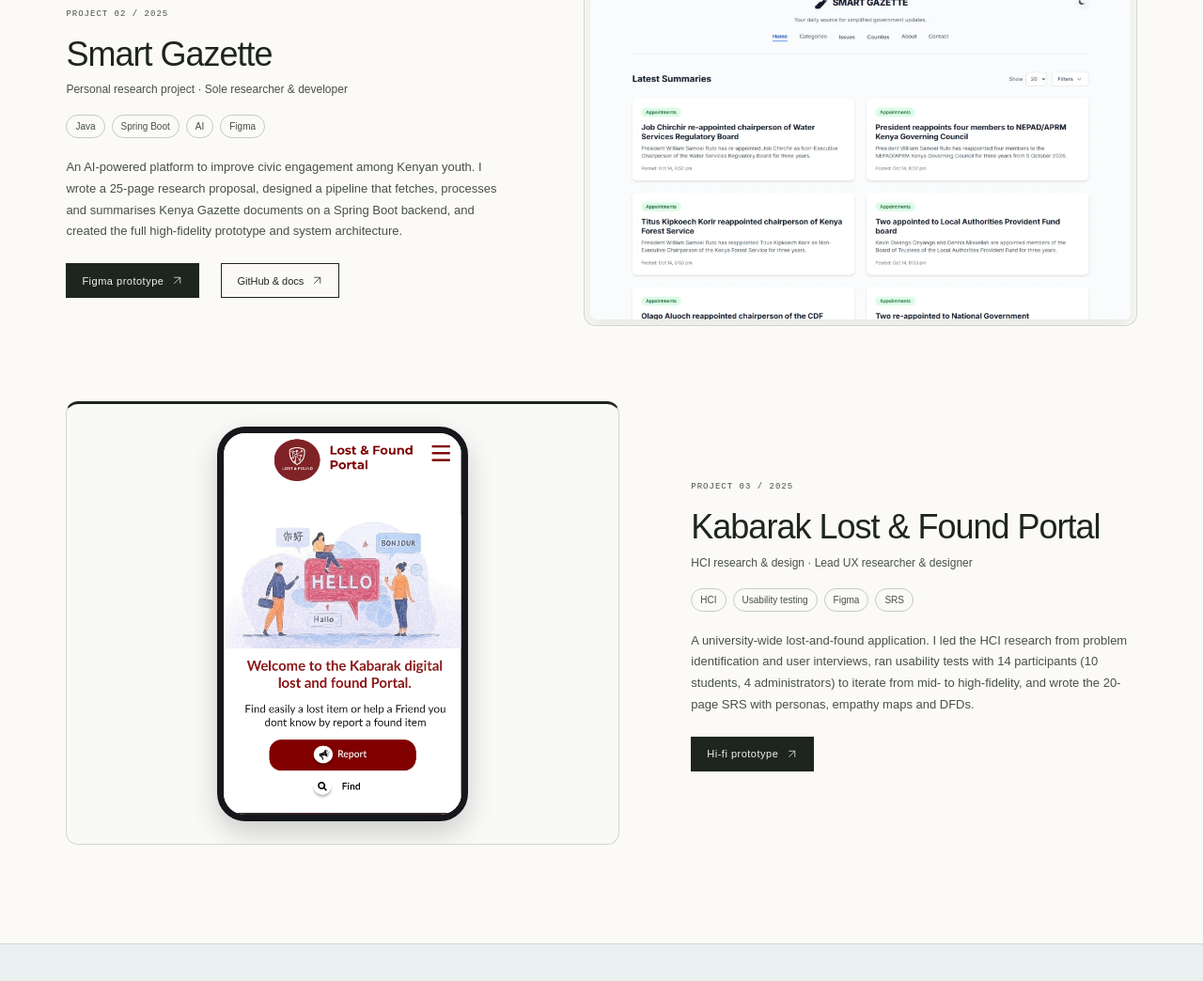
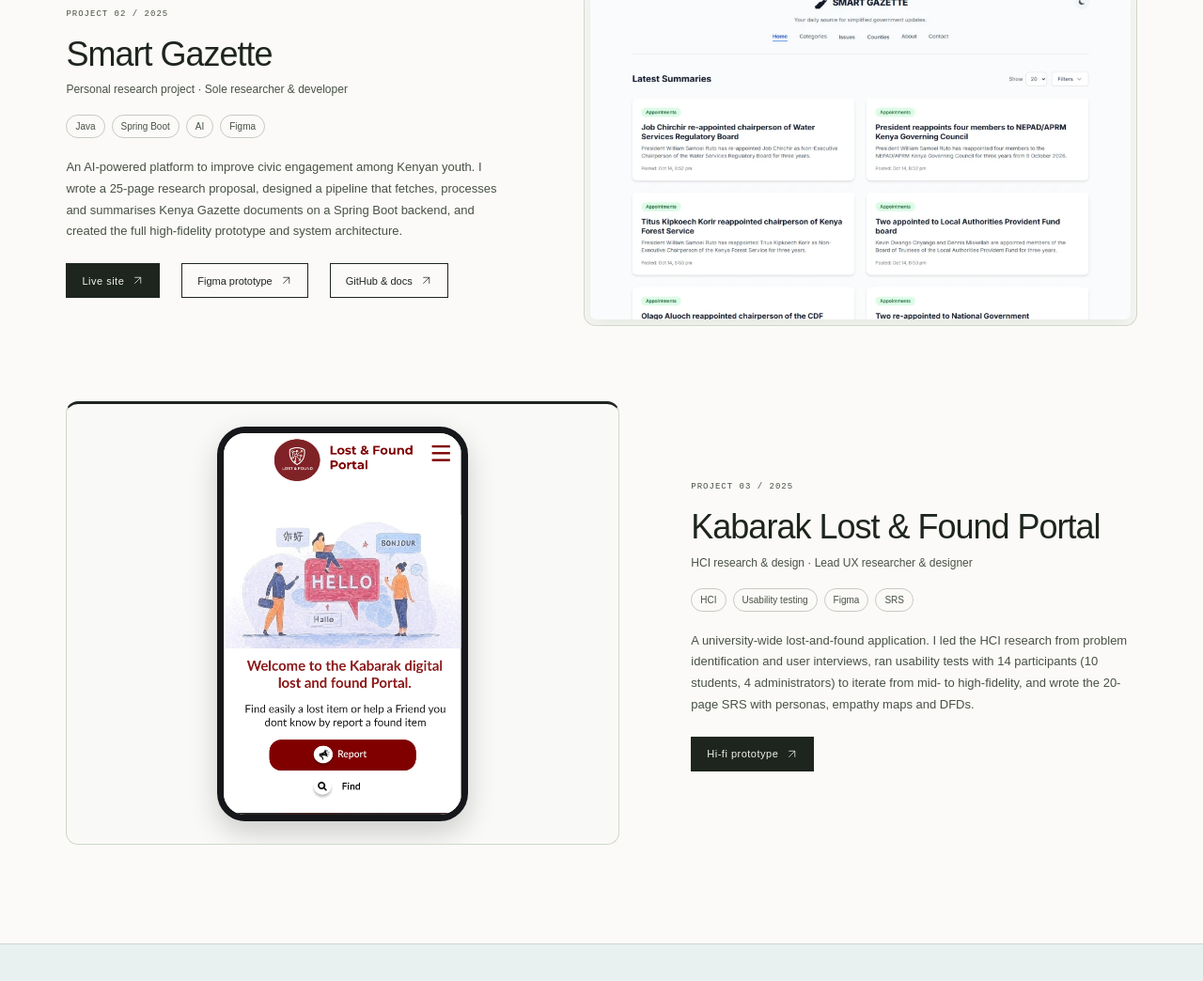
Before and after one commit to Btsolo/Portfolio, a plain HTML site: page index.html in a window 1280 px wide. Shown: the part 3495-4539 px from the top of the page at 94% size. Drawn offline with Linux system fonts and the light colour scheme.

Commit message:
Smart Gazette live site link
Co-Authored-By: Claude Opus 5.5 <noreply@anthropic.com>

```diff
--- a/index.html
+++ b/index.html
@@ -163,7 +163,7 @@
                 <p class="project-category">Personal research project · Sole researcher & developer</p>
                 <ul class="project-tags"><li>Java</li><li>Spring Boot</li><li>AI</li><li>Figma</li></ul>
                 <p class="project-description">An AI-powered platform to improve civic engagement among Kenyan youth. I wrote a 25-page research proposal, designed a pipeline that fetches, processes and summarises Kenya Gazette documents on a Spring Boot backend, and created the full high-fidelity prototype and system architecture.</p>
-                <div class="project-actions"><a class="project-action" href="https://www.figma.com/design/7Q4b29uCzQtR5xLLvNnb5e/Smart-Gazette" target="_blank" rel="noopener">Figma prototype <svg viewBox="0 0 24 24" fill="none" stroke="currentColor" stroke-width="1.4" aria-hidden="true"><path d="M6 18 18 6M6 6h12v12"/></svg></a><a class="source-action" href="https://github.com/Btsolo/Smart-Gazette" target="_blank" rel="noopener">GitHub & docs <svg viewBox="0 0 24 24" fill="none" stroke="currentColor" stroke-width="1.4" aria-hidden="true"><path d="M6 18 18 6M6 6h12v12"/></svg></a></div>
+                <div class="project-actions"><a class="project-action" href="https://smartgazette.co.ke/" target="_blank" rel="noopener">Live site <svg viewBox="0 0 24 24" fill="none" stroke="currentColor" stroke-width="1.4" aria-hidden="true"><path d="M6 18 18 6M6 6h12v12"/></svg></a><a class="source-action" href="https://www.figma.com/design/7Q4b29uCzQtR5xLLvNnb5e/Smart-Gazette" target="_blank" rel="noopener">Figma prototype <svg viewBox="0 0 24 24" fill="none" stroke="currentColor" stroke-width="1.4" aria-hidden="true"><path d="M6 18 18 6M6 6h12v12"/></svg></a><a class="source-action" href="https://github.com/Btsolo/Smart-Gazette" target="_blank" rel="noopener">GitHub & docs <svg viewBox="0 0 24 24" fill="none" stroke="currentColor" stroke-width="1.4" aria-hidden="true"><path d="M6 18 18 6M6 6h12v12"/></svg></a></div>
               </div>
             </article>
             <article class="project-row">
```
